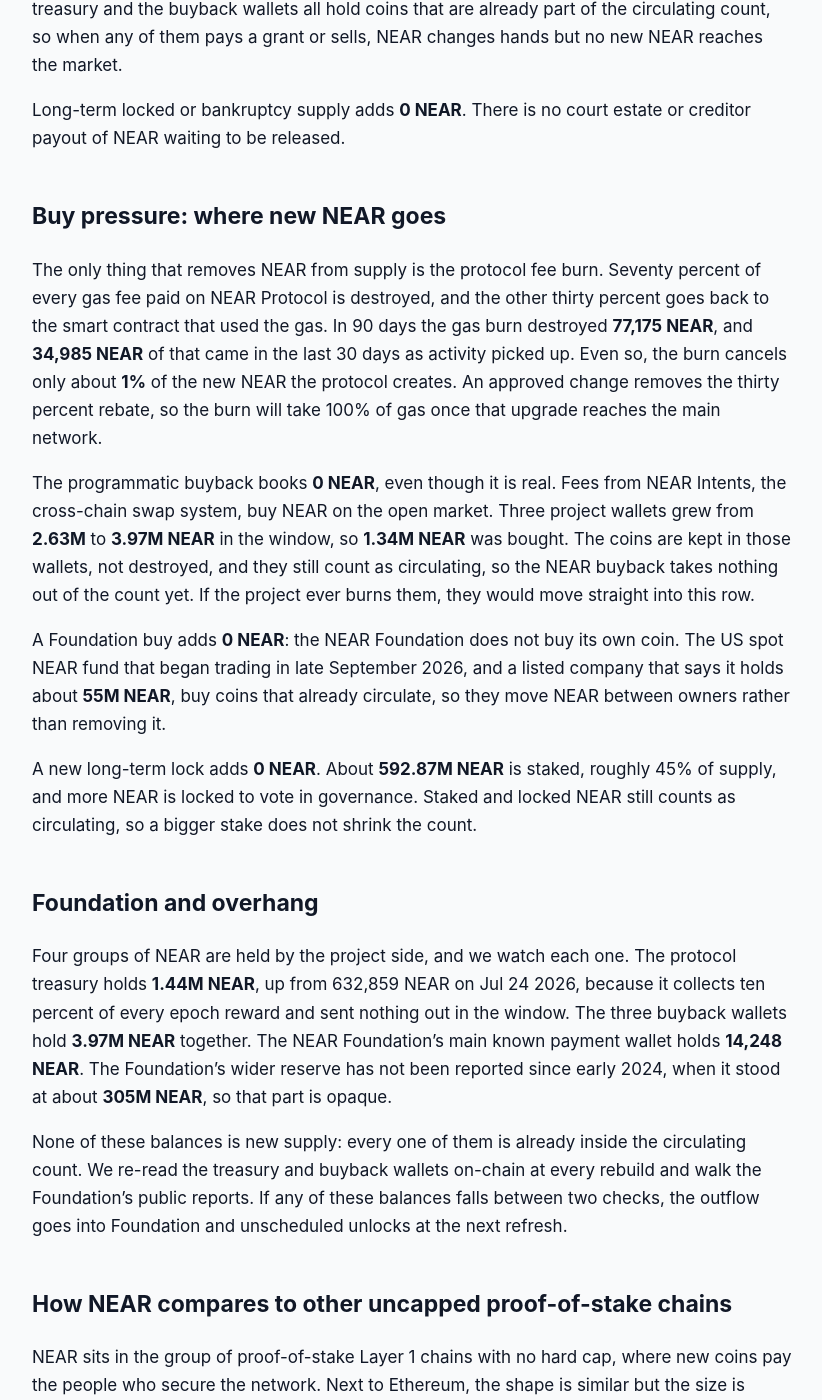
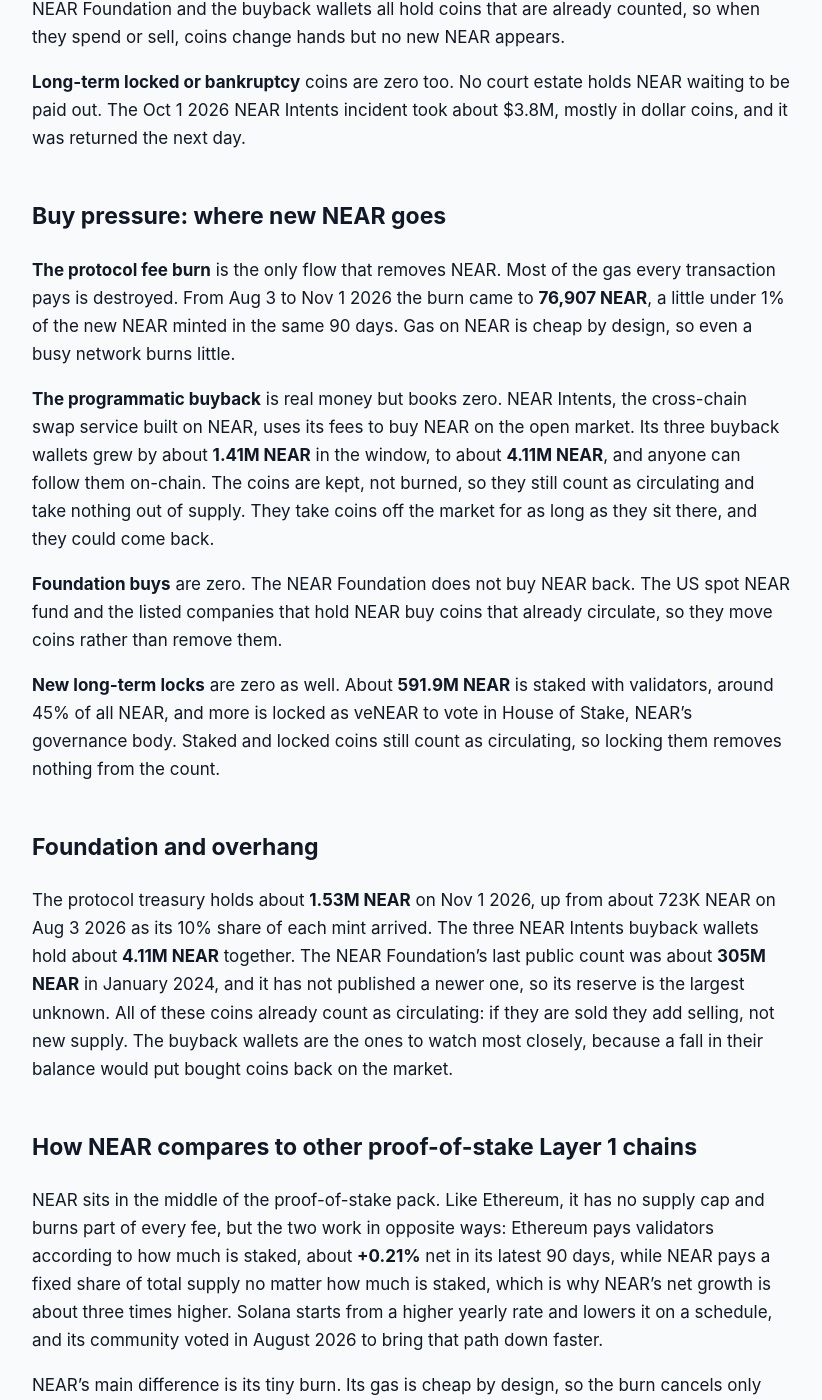
Before and after one commit to jeevansongmy-spec/mrnasdog-articles, a Jekyll site: the page built from crypto/near-pressure-framework.md, in a window 1280 px wide and 1400 px high, scrolled down 1012 px. Shown: the whole window, without its empty margins (228-1050 px from the left). Built offline with Jekyll 4.4.1, drawn with Linux system fonts in a browser that asks for light colours; some of the changed text lies outside the part shown.

Commit message:
publish: crypto/near-pressure-framework

```diff
--- a/crypto/near-pressure-framework.md
+++ b/crypto/near-pressure-framework.md
@@ -1,62 +1,64 @@
 ---
-title:         "NEAR Inflation Analysis · October 2026 · Supply growing · projected to keep growing"
-description:   "NEAR supply is growing: 8.00M NEAR of epoch rewards against a 77K gas burn gives +0.61% net over 90 days, about the same next. No cap, 2.5% a year max."
+title:         "NEAR Inflation Analysis · November 2026 · Supply growing · projected to keep growing"
+description:   "NEAR supply is growing: 8.00M NEAR minted for stakers and the treasury against a 76.9K gas burn, +0.60% net in 90 days. No supply cap, 2.5% a year max."
 canonical_url: "https://mrnasdog.com/research/near/inflation"
 tags:          ["crypto", "near", "near-protocol", "layer1"]
 published:     true
 ---
 *Originally published at [mrnasdog.com/research/near/inflation](https://mrnasdog.com/research/near/inflation)*
 
-NEAR supply is growing, slowly and on purpose. Between Jul 24 and Oct 22 2026, NEAR Protocol created **8,002,980 NEAR** in epoch rewards for stakers and its treasury, while the gas burn destroyed **77,175 NEAR**. That leaves net growth of **+0.61%** over 90 days, and we expect about the same in the next 90 days. NEAR has no supply cap: the protocol may add up to **2.5%** a year, and a holder vote to lower that to 1.6% closes on Nov 2 2026.
+NEAR's supply is growing at a steady, built-in pace: up **+0.60%** in the 90 days from Aug 3 to Nov 1 2026, and on course for about **+0.60%** in the next 90 days. The network minted **8,000,441 NEAR** for stakers and its treasury while gas fees burned **76,907 NEAR**, and NEAR has no supply cap, only a yearly ceiling of 2.5%. Other trackers show **+0.41%** for the same stretch, close to our reading, so the coin page carries no warning note.
 
 ## The verdict, in one paragraph
 
-Over the last 90 days NEAR supply grew **+0.61%**, from about 1.302B to **1.310B NEAR** on-chain. Other market-data trackers show **+0.58%** for the same stretch, only **0.02 points** away from our number, so the page carries no data-conflict flag. Looking ahead, nothing scheduled changes the pace inside the next 90 days, so the forecast is again **+0.61%**. In one line: NEAR is a steady-issuance proof-of-stake chain whose gas burn cancels only about 1% of new coins, and whose fee buyback keeps the NEAR it buys instead of destroying it.
+Over the 90 days to Nov 1 2026, NEAR supply rose by a net **+0.60%**, from about 1,302.55M to 1,310.47M NEAR. Other trackers report **+0.41%** for the same 90 days, a gap of **0.20 percentage points**, which is small, so there is no warning note on the coin page. The next 90 days look about the same, because nothing that changes the mint can take effect before late January 2027. In one line, NEAR today is a gently inflating proof-of-stake coin: new coins arrive at almost the full 2.5% ceiling, and the gas burn takes back less than one coin in a hundred.
 
 ## Sell pressure: where new NEAR comes from
 
-Almost all new NEAR comes from protocol inflation. At the start of every epoch, roughly every 7.3 hours, NEAR Protocol creates new coins worth up to 2.5% of supply a year, scaled to the length of the epoch. Across the **295 epochs** in the window that came to **8,002,980 NEAR**, about **88,900 NEAR a day**. Ninety percent of it goes to validators and the people who stake with them; the other ten percent goes to the protocol treasury, which received **804,108 NEAR** in these 90 days. Validators that miss blocks are paid a little less, which is why the real NEAR issuance landed just under the full 2.5% pace. The 5% maximum rate was cut to 2.5% on Oct 30 2025, well before this window, so the whole 90 days ran at the same rate.
+**Protocol inflation** is the only real source. At the first block of every epoch, about every 7.3 hours, NEAR Protocol mints new coins: roughly 90% goes to validators and the people who stake with them, and roughly 10% goes to the protocol treasury. Across the 296 epochs from Aug 3 to Nov 1 2026 that came to **8,000,441 NEAR**, close to 89,000 NEAR a day. The yearly ceiling has been 2.5% of supply since NEAR halved it from 5% in October 2025, and the network paid out about 99.7% of that ceiling; the small rest is held back when validators miss blocks.
 
-Vesting unlocks add **0 NEAR**. The allocations from the October 2020 launch finished vesting in October 2025, and the coins still sitting in old lockup accounts already count as circulating, so no unlock cliff is left on the NEAR calendar.
+**Vesting unlocks** add nothing. Nearly every NEAR in existence already counts as circulating, so the team, investor and early-backer lockups that once mattered have no tranche left to release.
 
-Foundation and unscheduled unlocks add **0 NEAR**. The NEAR Foundation, the protocol treasury and the buyback wallets all hold coins that are already part of the circulating count, so when any of them pays a grant or sells, NEAR changes hands but no new NEAR reaches the market.
+**Foundation and unscheduled unlocks** are zero as a supply number. The protocol treasury, the NEAR Foundation and the buyback wallets all hold coins that are already counted, so when they spend or sell, coins change hands but no new NEAR appears.
 
-Long-term locked or bankruptcy supply adds **0 NEAR**. There is no court estate or creditor payout of NEAR waiting to be released.
+**Long-term locked or bankruptcy** coins are zero too. No court estate holds NEAR waiting to be paid out. The Oct 1 2026 NEAR Intents incident took about $3.8M, mostly in dollar coins, and it was returned the next day.
 
 ## Buy pressure: where new NEAR goes
 
-The only thing that removes NEAR from supply is the protocol fee burn. Seventy percent of every gas fee paid on NEAR Protocol is destroyed, and the other thirty percent goes back to the smart contract that used the gas. In 90 days the gas burn destroyed **77,175 NEAR**, and **34,985 NEAR** of that came in the last 30 days as activity picked up. Even so, the burn cancels only about **1%** of the new NEAR the protocol creates. An approved change removes the thirty percent rebate, so the burn will take 100% of gas once that upgrade reaches the main network.
+**The protocol fee burn** is the only flow that removes NEAR. Most of the gas every transaction pays is destroyed. From Aug 3 to Nov 1 2026 the burn came to **76,907 NEAR**, a little under 1% of the new NEAR minted in the same 90 days. Gas on NEAR is cheap by design, so even a busy network burns little.
 
-The programmatic buyback books **0 NEAR**, even though it is real. Fees from NEAR Intents, the cross-chain swap system, buy NEAR on the open market. Three project wallets grew from **2.63M** to **3.97M NEAR** in the window, so **1.34M NEAR** was bought. The coins are kept in those wallets, not destroyed, and they still count as circulating, so the NEAR buyback takes nothing out of the count yet. If the project ever burns them, they would move straight into this row.
+**The programmatic buyback** is real money but books zero. NEAR Intents, the cross-chain swap service built on NEAR, uses its fees to buy NEAR on the open market. Its three buyback wallets grew by about **1.41M NEAR** in the window, to about **4.11M NEAR**, and anyone can follow them on-chain. The coins are kept, not burned, so they still count as circulating and take nothing out of supply. They take coins off the market for as long as they sit there, and they could come back.
 
-A Foundation buy adds **0 NEAR**: the NEAR Foundation does not buy its own coin. The US spot NEAR fund that began trading in late September 2026, and a listed company that says it holds about **55M NEAR**, buy coins that already circulate, so they move NEAR between owners rather than removing it.
+**Foundation buys** are zero. The NEAR Foundation does not buy NEAR back. The US spot NEAR fund and the listed companies that hold NEAR buy coins that already circulate, so they move coins rather than remove them.
 
-A new long-term lock adds **0 NEAR**. About **592.87M NEAR** is staked, roughly 45% of supply, and more NEAR is locked to vote in governance. Staked and locked NEAR still counts as circulating, so a bigger stake does not shrink the count.
+**New long-term locks** are zero as well. About **591.9M NEAR** is staked with validators, around 45% of all NEAR, and more is locked as veNEAR to vote in House of Stake, NEAR's governance body. Staked and locked coins still count as circulating, so locking them removes nothing from the count.
 
 ## Foundation and overhang
 
-Four groups of NEAR are held by the project side, and we watch each one. The protocol treasury holds **1.44M NEAR**, up from 632,859 NEAR on Jul 24 2026, because it collects ten percent of every epoch reward and sent nothing out in the window. The three buyback wallets hold **3.97M NEAR** together. The NEAR Foundation's main known payment wallet holds **14,248 NEAR**. The Foundation's wider reserve has not been reported since early 2024, when it stood at about **305M NEAR**, so that part is opaque.
+The protocol treasury holds about **1.53M NEAR** on Nov 1 2026, up from about 723K NEAR on Aug 3 2026 as its 10% share of each mint arrived. The three NEAR Intents buyback wallets hold about **4.11M NEAR** together. The NEAR Foundation's last public count was about **305M NEAR** in January 2024, and it has not published a newer one, so its reserve is the largest unknown. All of these coins already count as circulating: if they are sold they add selling, not new supply. The buyback wallets are the ones to watch most closely, because a fall in their balance would put bought coins back on the market.
 
-None of these balances is new supply: every one of them is already inside the circulating count. We re-read the treasury and buyback wallets on-chain at every rebuild and walk the Foundation's public reports. If any of these balances falls between two checks, the outflow goes into Foundation and unscheduled unlocks at the next refresh.
+## How NEAR compares to other proof-of-stake Layer 1 chains
 
-## How NEAR compares to other uncapped proof-of-stake chains
+NEAR sits in the middle of the proof-of-stake pack. Like Ethereum, it has no supply cap and burns part of every fee, but the two work in opposite ways: Ethereum pays validators according to how much is staked, about **+0.21%** net in its latest 90 days, while NEAR pays a fixed share of total supply no matter how much is staked, which is why NEAR's net growth is about three times higher. Solana starts from a higher yearly rate and lowers it on a schedule, and its community voted in August 2026 to bring that path down faster.
 
-NEAR sits in the group of proof-of-stake Layer 1 chains with no hard cap, where new coins pay the people who secure the network. Next to Ethereum, the shape is similar but the size is bigger: Ethereum's validator pay and fee burn net out to about +0.21% in 90 days, while NEAR's 2.5% maximum rate gives about +0.61%. Ethereum's burn also eats a larger share of its issuance, because its fees are much higher than NEAR's very low gas fees.
-
-Against chains that started with high rates and step them down, such as Solana, NEAR already runs a low and flat rate, and the proposal now in a vote would add a slow step-down of its own, to 1.6% over 24 months. Against exchange-style tokens with burns that remove most new supply, NEAR is different: its fee buyback holds the coins rather than destroying them, so the NEAR buyback supports price through buying, while supply still grows. NEAR has no bitcoin-style halving, no hard cap and no large vesting cliff left; its supply story is one steady, epoch-by-epoch mint.
+NEAR's main difference is its tiny burn. Its gas is cheap by design, so the burn cancels only about 1% of new coins, where Ethereum's burn has at times cancelled all of them. NEAR's other counterweight is the NEAR Intents buyback, which buys roughly a sixth as much NEAR as the network mints, but keeps the coins instead of destroying them.
 
 ## What to watch in the next 90 days
 
-**Nov 2 2026**: the holder vote on cutting NEAR's maximum issuance from 2.5% to 1.6% over 24 months closes. It needs more than two-thirds support, and even then a protocol upgrade must follow, so the first effect inside the next 90 days would be very small.
+**Nov 4 and Nov 6 2026: the gas-rebate switch-off.** Validators start voting on the nearcore 2.14 upgrade on these two days. It ends the 30% share of gas that NEAR pays back to app contracts, so all gas would be burned. That should lift the burn by up to about four tenths, which is still only a sliver next to the mint.
 
-The 100% gas burn: the next node release, now on the test network, ends the thirty percent gas rebate to contracts. Once validators adopt it on the main network, the NEAR fee burn rises by about 43% at the same activity.
+**November 2026: the vote to cut new NEAR to 1.6%.** HSP-029 asks House of Stake to lower the 2.5% ceiling to 1.6% on a smooth 24-month ramp. The vote was still open on Nov 1 2026. Even if it passes, a 90-day grace period and a validator upgrade come first, so the mint inside the next 90 days stays the same.
 
-The buyback wallets: if NEAR Protocol ever burns the 3.97M NEAR it has bought, or starts burning new buybacks, that becomes real buy pressure. If the wallets send NEAR out, it would show up as an outflow.
+**Every week: the buyback wallets.** They grew by about 1.41M NEAR in the last 90 days. A steady rise means NEAR Intents keeps buying; any drop would mean bought coins went back to the market.
 
-The stake and the treasury: a Foundation transparency report or a large move from the protocol treasury would update the overhang figures above.
+**Every epoch: the online rate.** The mint ran at about 99.7% of the 2.5% ceiling. On Oct 22 2026 forum members said two large liquid staking programs are pulling stake from smaller validators. If many of those validators drop out or miss blocks, the mint can dip a little; the yearly ceiling itself does not move.
 
 ## Summary
 
-NEAR Protocol grew its supply by **+0.61%** over the 90 days to Oct 22 2026 and is set to grow about the same in the next 90 days, so supply is growing and projected to keep growing. The mechanism is a steady epoch reward of up to 2.5% a year, **8,002,980 NEAR** in this window, against a gas burn of **77,175 NEAR** that cancels only about 1% of it. The key risk for holders is that this new NEAR keeps arriving whatever the price does, while the 1.34M NEAR bought back with Intents fees is held, not burned. NEAR has no supply cap; the ceiling is the 2.5% yearly rate, and a vote ending Nov 2 2026 could lower it to 1.6% over two years.
+NEAR supply grew by a net **+0.60%** from Aug 3 to Nov 1 2026, and the next 90 days look about the same.
 
-*MrNasDog Pressure Framework analysis of NEAR, Metric 1 — Inflation. Data + explanation only. Not financial advice. Checked Oct 22 2026.*
+NEAR Protocol minted **8,000,441 NEAR** for stakers and its treasury in that time, close to its 2.5% yearly ceiling, while gas fees burned **76,907 NEAR**.
+
+NEAR Intents bought about **1.41M NEAR** with its fees, but it keeps those coins, so they still count as circulating.
+
+The two changes to watch are the gas-rebate switch-off in early November 2026, which burns a little more, and the HSP-029 vote to cut new NEAR to 1.6%, which could not start before late January 2027.
```
